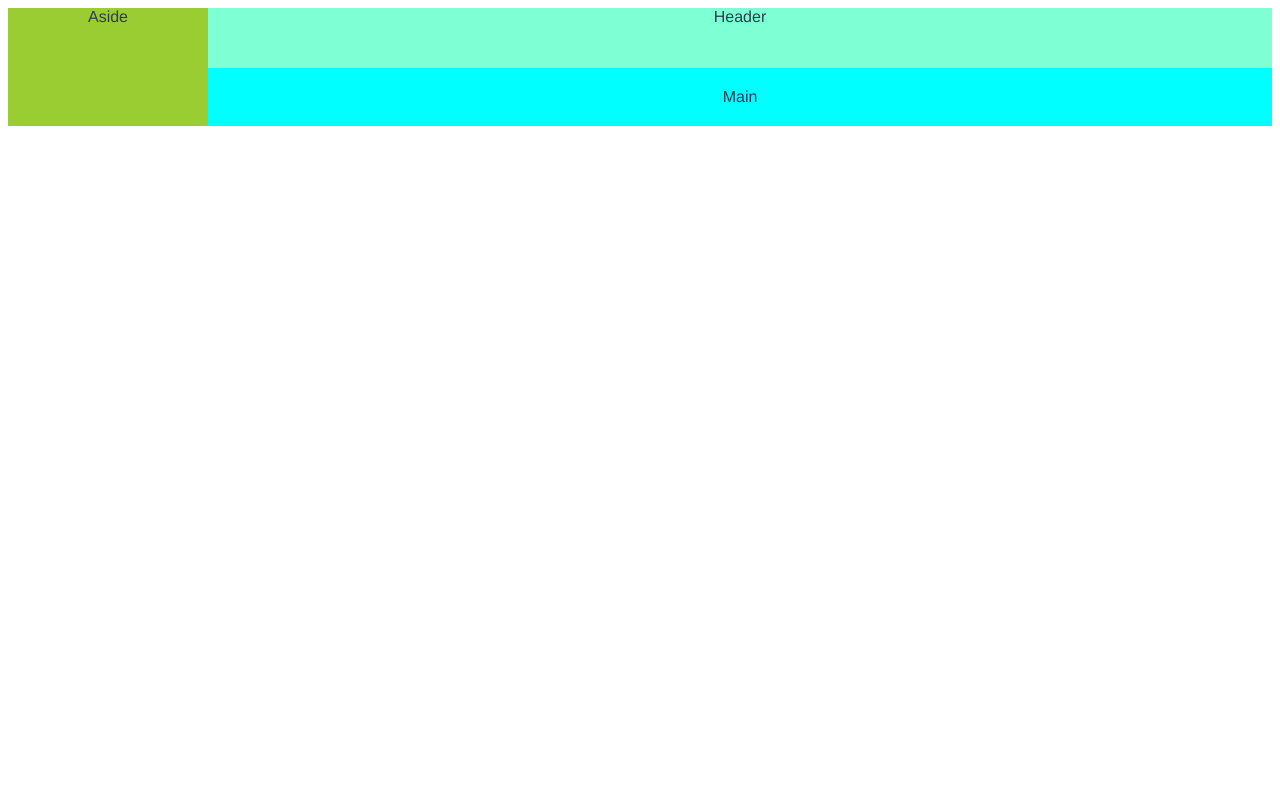
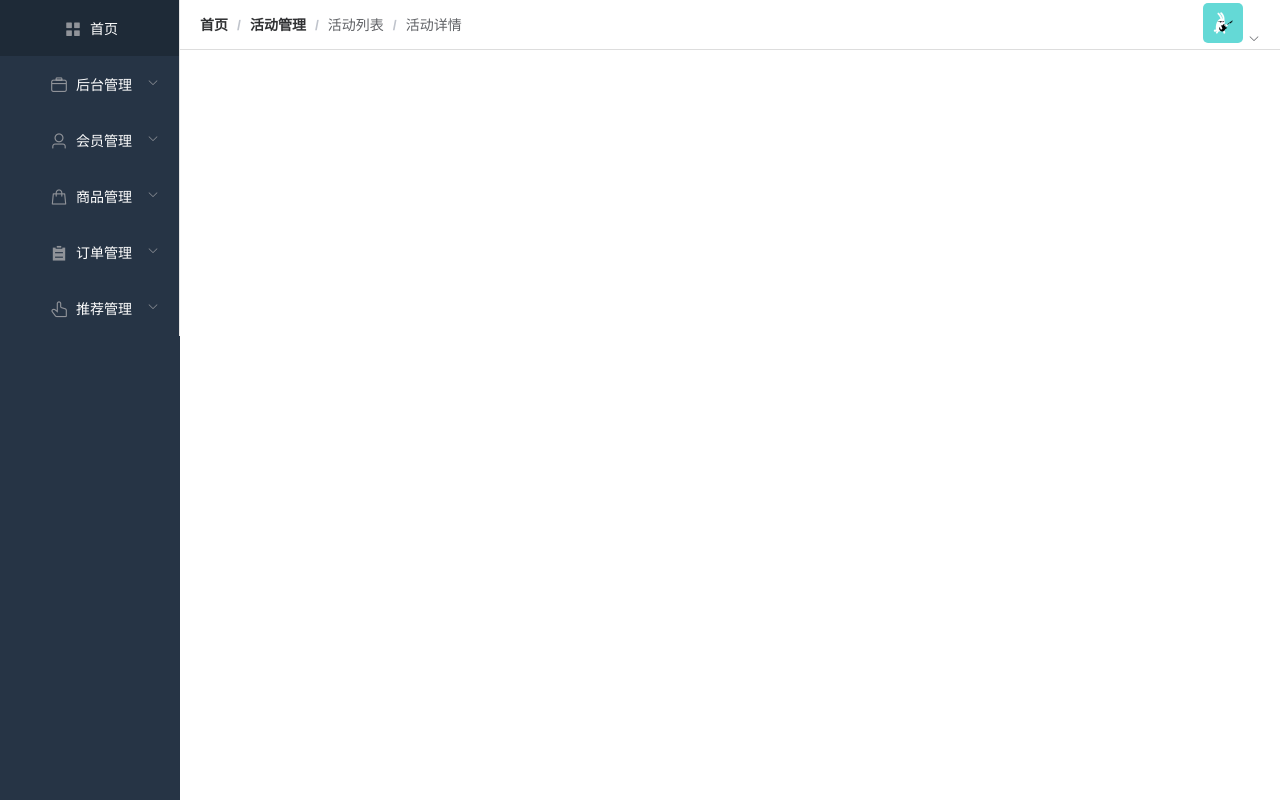
Before and after one commit to sun-die/mallproject, a Vue app: page / in a window 1280 px wide. Built offline with nearby package versions, Linux system fonts and the light colour scheme.

Commit message:
提交主页模板

```diff
--- a/src/App.vue
+++ b/src/App.vue
@@ -11,11 +11,16 @@
 
 <style>
 #app {
+  height: 100%;
   font-family: Avenir, Helvetica, Arial, sans-serif;
   -webkit-font-smoothing: antialiased;
   -moz-osx-font-smoothing: grayscale;
   text-align: center;
   color: #2c3e50;
 }
+*{
+   padding: 0;
+   margin: 0;
+}
 
 </style>
--- /dev/null
+++ b/src/components/Home/Header.vue
@@ -0,0 +1,80 @@
+<!--  -->
+<template>
+  <div class="home-header">
+    <el-breadcrumb separator="/">
+      <el-breadcrumb-item :to="{ path: '/' }">首页</el-breadcrumb-item>
+      <el-breadcrumb-item>
+        <a href="/">活动管理</a>
+      </el-breadcrumb-item>
+      <el-breadcrumb-item>活动列表</el-breadcrumb-item>
+      <el-breadcrumb-item>活动详情</el-breadcrumb-item>
+    </el-breadcrumb>
+
+    <!-- 弹出框 -->
+    <div>
+    <el-dropdown trigger="click">
+      <span class="el-dropdown-link">
+        <img class="user-avatar" :src="avatar" />
+        <i class="el-icon-arrow-down el-icon--right"></i>
+      </span>
+      <el-dropdown-menu slot="dropdown">
+        <el-dropdown-item>主页</el-dropdown-item>
+        <el-dropdown-item divided>退出</el-dropdown-item>
+      </el-dropdown-menu>
+    </el-dropdown>
+    </div>
+  </div>
+</template>
+
+<script>
+//这里可以导入其他文件（比如：组件，工具js，第三方插件js，json文件，图片文件等等）
+//例如：import 《组件名称》 from '《组件路径》';
+import avatar from "@/assets/avatar.gif";
+export default {
+  //import引入的组件需要注入到对象中才能使用
+  components: {},
+  data() {
+    //这里存放数据
+    return {
+      avatar,
+    };
+  },
+  //监听属性 类似于data概念
+  computed: {},
+  //监控data中的数据变化
+  watch: {},
+  //方法集合
+  methods: {},
+  //生命周期 - 创建完成（可以访问当前this实例）
+  created() {},
+  //生命周期 - 挂载完成（可以访问DOM元素）
+  mounted() {},
+  beforeCreate() {}, //生命周期 - 创建之前
+  beforeMount() {}, //生命周期 - 挂载之前
+  beforeUpdate() {}, //生命周期 - 更新之前
+  updated() {}, //生命周期 - 更新之后
+  beforeDestroy() {}, //生命周期 - 销毁之前
+  destroyed() {}, //生命周期 - 销毁完成
+  activated() {}, //如果页面有keep-alive缓存功能，这个函数会触发
+};
+</script>
+<style lang='less' scoped>
+.home-header {
+    height: 50px;
+  display: flex;
+  justify-content: space-between;
+  align-items: center;
+
+  .el-dropdown-link {
+    cursor: pointer;
+    .user-avatar {
+      height: 40px;
+      width: 40px;
+      border-radius: 5px;
+    }
+    .el-icon-arrow-down {
+      font-size: 12px;
+    }
+  }
+}
+</style>
--- /dev/null
+++ b/src/components/Home/HomeMain.vue
@@ -0,0 +1,48 @@
+<!--  -->
+<template>
+<div class=''>
+
+</div>
+</template>
+
+<script>
+//这里可以导入其他文件（比如：组件，工具js，第三方插件js，json文件，图片文件等等）
+//例如：import 《组件名称》 from '《组件路径》';
+
+export default {
+//import引入的组件需要注入到对象中才能使用
+components: {},
+data() {
+//这里存放数据
+return {
+
+};
+},
+//监听属性 类似于data概念
+computed: {},
+//监控data中的数据变化
+watch: {},
+//方法集合
+methods: {
+
+},
+//生命周期 - 创建完成（可以访问当前this实例）
+created() {
+
+},
+//生命周期 - 挂载完成（可以访问DOM元素）
+mounted() {
+
+},
+beforeCreate() {}, //生命周期 - 创建之前
+beforeMount() {}, //生命周期 - 挂载之前
+beforeUpdate() {}, //生命周期 - 更新之前
+updated() {}, //生命周期 - 更新之后
+beforeDestroy() {}, //生命周期 - 销毁之前
+destroyed() {}, //生命周期 - 销毁完成
+activated() {}, //如果页面有keep-alive缓存功能，这个函数会触发
+}
+</script>
+<style lang='less' scoped>
+
+</style>
--- /dev/null
+++ b/src/components/Home/NavMenu.vue
@@ -0,0 +1,109 @@
+<!--  -->
+<template>
+<div>
+ <!-- <el-radio-group v-model="isCollapse" style="margin-bottom: 20px;">
+  <el-radio-button :label="false">展开</el-radio-button>
+  <el-radio-button :label="true">收起</el-radio-button>
+</el-radio-group> -->
+<el-menu default-active="1-4-1" class="el-menu-vertical-demo" background-color="#263445" text-color="#fff"   @open="handleOpen" @close="handleClose" :collapse="isCollapse">
+<el-menu-item index="2">
+    <i class="el-icon-menu"></i>
+    <span slot="title">首页</span>
+  </el-menu-item>
+  <el-submenu index="1">
+    <template slot="title">
+      <i class="el-icon-suitcase"></i>
+      <span slot="title">后台管理</span>
+    </template>
+    <el-menu-item index="1-1">后台管理列表</el-menu-item>
+    <el-menu-item index="1-2">用户角色管理</el-menu-item>
+
+  </el-submenu>
+ <el-submenu index="2">
+    <template slot="title">
+      <i class="el-icon-user"></i>
+      <span slot="title">会员管理</span>
+    </template>
+
+    <el-menu-item index="2-1">会员列表</el-menu-item>
+
+  </el-submenu>
+
+ <el-submenu index="3">
+    <template slot="title">
+      <i class="el-icon-goods"></i>
+      <span slot="title">商品管理</span>
+    </template>
+     <el-menu-item index="3-1"> 商品分类 </el-menu-item>
+     <el-menu-item index="3-2">商品管理</el-menu-item>
+  </el-submenu>
+
+
+<el-submenu index="4">
+    <template slot="title">
+      <i class="el-icon-s-order"></i>
+      <span slot="title">订单管理</span>
+    </template>
+    <el-menu-item index="4-1">订单列表</el-menu-item>
+     <el-menu-item index="4-2">快递公司</el-menu-item>
+  </el-submenu>
+
+
+<el-submenu index="">
+    <template slot="title">
+      <i class="el-icon-thumb"></i>
+      <span slot="title">推荐管理</span>
+    </template>
+    <el-menu-item index="5-1">推荐位置管理</el-menu-item>
+     <el-menu-item index="5-2">推荐内容管理</el-menu-item>
+  </el-submenu>
+</el-menu>
+</div>
+</template>
+
+<script>
+//这里可以导入其他文件（比如：组件，工具js，第三方插件js，json文件，图片文件等等）
+//例如：import 《组件名称》 from '《组件路径》';
+
+export default {
+//import引入的组件需要注入到对象中才能使用
+components: {},
+data() {
+//这里存放数据
+return {
+      isCollapse: false
+};
+},
+//监听属性 类似于data概念
+computed: {},
+//监控data中的数据变化
+watch: {},
+//方法集合
+methods: {
+     handleOpen(key, keyPath) {
+        console.log(key, keyPath);
+      },
+      handleClose(key, keyPath) {
+        console.log(key, keyPath);
+      }
+},
+//生命周期 - 创建完成（可以访问当前this实例）
+created() {
+
+},
+//生命周期 - 挂载完成（可以访问DOM元素）
+mounted() {
+
+},
+beforeCreate() {}, //生命周期 - 创建之前
+beforeMount() {}, //生命周期 - 挂载之前
+beforeUpdate() {}, //生命周期 - 更新之前
+updated() {}, //生命周期 - 更新之后
+beforeDestroy() {}, //生命周期 - 销毁之前
+destroyed() {}, //生命周期 - 销毁完成
+activated() {}, //如果页面有keep-alive缓存功能，这个函数会触发
+}
+</script>
+<style lang='less' scoped>
+
+</style>
--- a/src/main.js
+++ b/src/main.js
@@ -3,17 +3,16 @@ import App from './App.vue'
 import router from './router'
 import store from './store'
 //完整引入element-ui
-import Element from 'element-ui';
+import ElementUI from 'element-ui';
 import 'element-ui/lib/theme-chalk/index.css';
 
-// Vue.use(ElementUI);
+Vue.use(ElementUI);
 // 全局配置element-ui
-Vue.use(Element, { size: 'small', zIndex: 3000 });
-
+// Vue.use(ElementUI, { size: 'small', zIndex: 3000 });
 Vue.config.productionTip = false
 
 new Vue({
-  el: '#app',
+
   router,
   store,
   render: h => h(App)
--- a/src/views/About.vue
+++ /dev/null
@@ -1,5 +0,0 @@
-<template>
-  <div class="about">
-    <h1>This is an about page</h1>
-  </div>
-</template>
--- a/src/views/home/Home.vue
+++ b/src/views/home/Home.vue
@@ -1,47 +1,54 @@
 <!--  -->
 <template>
-<div class='app'>
+
+    <el-container class="app-el-contairner">
+      <el-aside width="180px">
+        <!-- 左侧导航栏 -->
+        <NavMenu></NavMenu>
+      </el-aside>
       <el-container>
-  <el-aside width="200px">Aside</el-aside>
-  <el-container>
-    <el-header>Header</el-header>
-    <el-main>Main</el-main>
+        <el-header height="50px">
+          <!-- 头部 -->
+          <Header></Header>
+        </el-header>
+
+        <!-- 内容主体 -->
+        <el-main>
+          <HomeMain></HomeMain>
+        </el-main>
       </el-container>
     </el-container>
-</div>
+
 </template>
 
 <script>
 //这里可以导入其他文件（比如：组件，工具js，第三方插件js，json文件，图片文件等等）
 //例如：import 《组件名称》 from '《组件路径》';
+import NavMenu from "../../components/Home/NavMenu";
+import Header from "../../components/Home/Header";
+import HomeMain from "../../components/Home/HomeMain"
 
 export default {
   //import引入的组件需要注入到对象中才能使用
   components: {
-
+    NavMenu,
+    Header,
+    HomeMain
   },
   data() {
     //这里存放数据
-return {
-
-};
+    return {};
   },
   //监听属性 类似于data概念
   computed: {},
   //监控data中的数据变化
   watch: {},
   //方法集合
-methods: {
-
-},
+  methods: {},
   //生命周期 - 创建完成（可以访问当前this实例）
-created() {
-
-},
+  created() {},
   //生命周期 - 挂载完成（可以访问DOM元素）
-mounted() {
-
-},
+  mounted() {},
   beforeCreate() {}, //生命周期 - 创建之前
   beforeMount() {}, //生命周期 - 挂载之前
   beforeUpdate() {}, //生命周期 - 更新之前
@@ -49,16 +56,23 @@ updated() {}, //生命周期 - 更新之后
   beforeDestroy() {}, //生命周期 - 销毁之前
   destroyed() {}, //生命周期 - 销毁完成
   activated() {}, //如果页面有keep-alive缓存功能，这个函数会触发
+};
+</script>
+<style  lang='less' >
+
+html,body{
+   height: 100%;
+
 }
-</script>
-<style lang='less' scoped>
- .el-aside{
-     background-color: yellowgreen;
+ .app-el-contairner{
+     height: 100%;
    }
  .el-header{
-     background-color: aquamarine;
+   border-bottom: 1px solid  #dddddd;
  }
- .el-main{
-     background-color: cyan;
+ .el-aside{
+    background-color: #263445;
+    color: #ffffff;
  }
+
 </style>
```
Also changed, not shown: src/components/HelloWorld.vue (deleted, +0 -60 lines), src/views/Home.vue (deleted, +0 -18 lines), src/assets/avatar.gif (added). Lines whose indentation alone changed are shown as unchanged.
